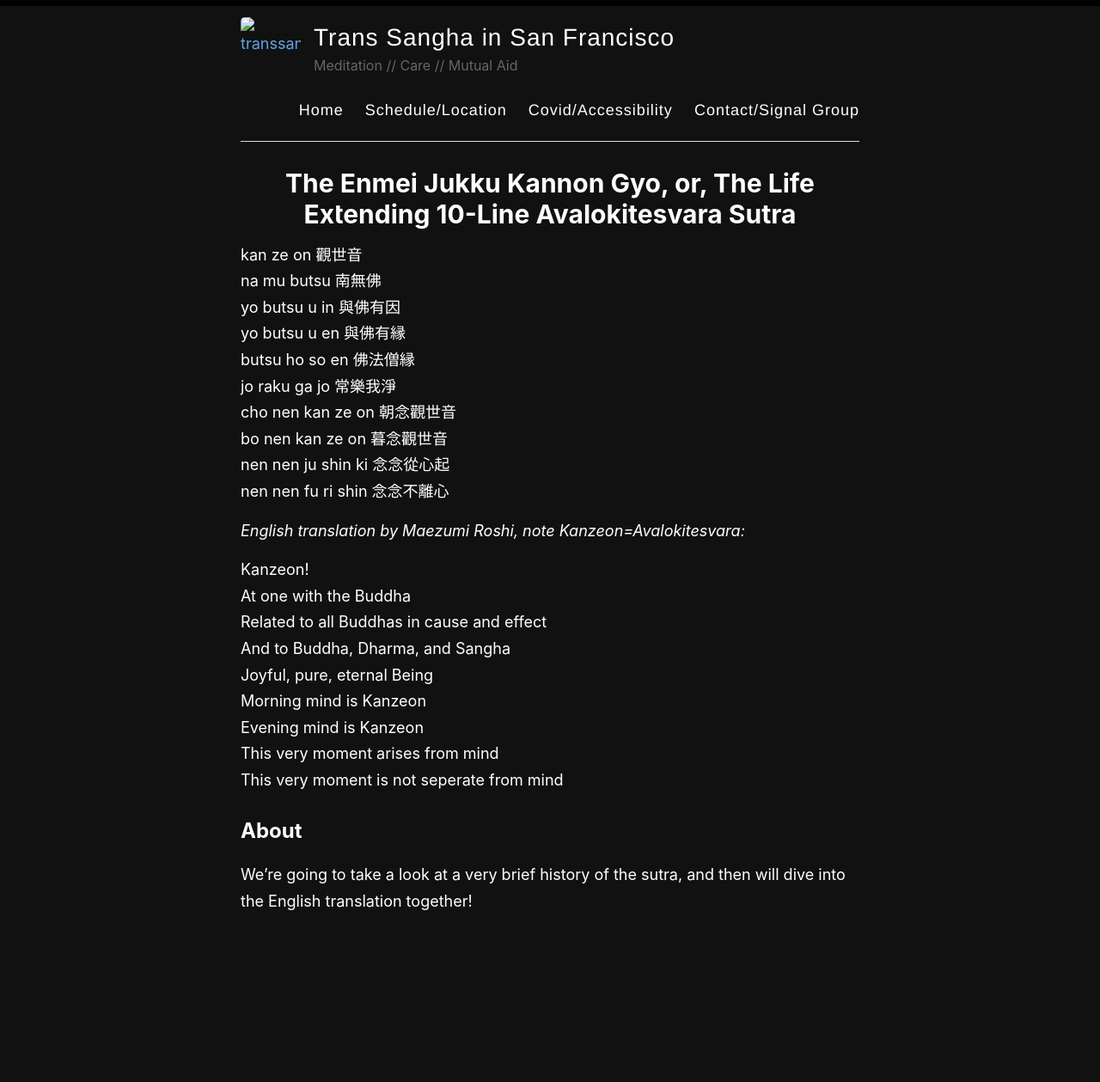
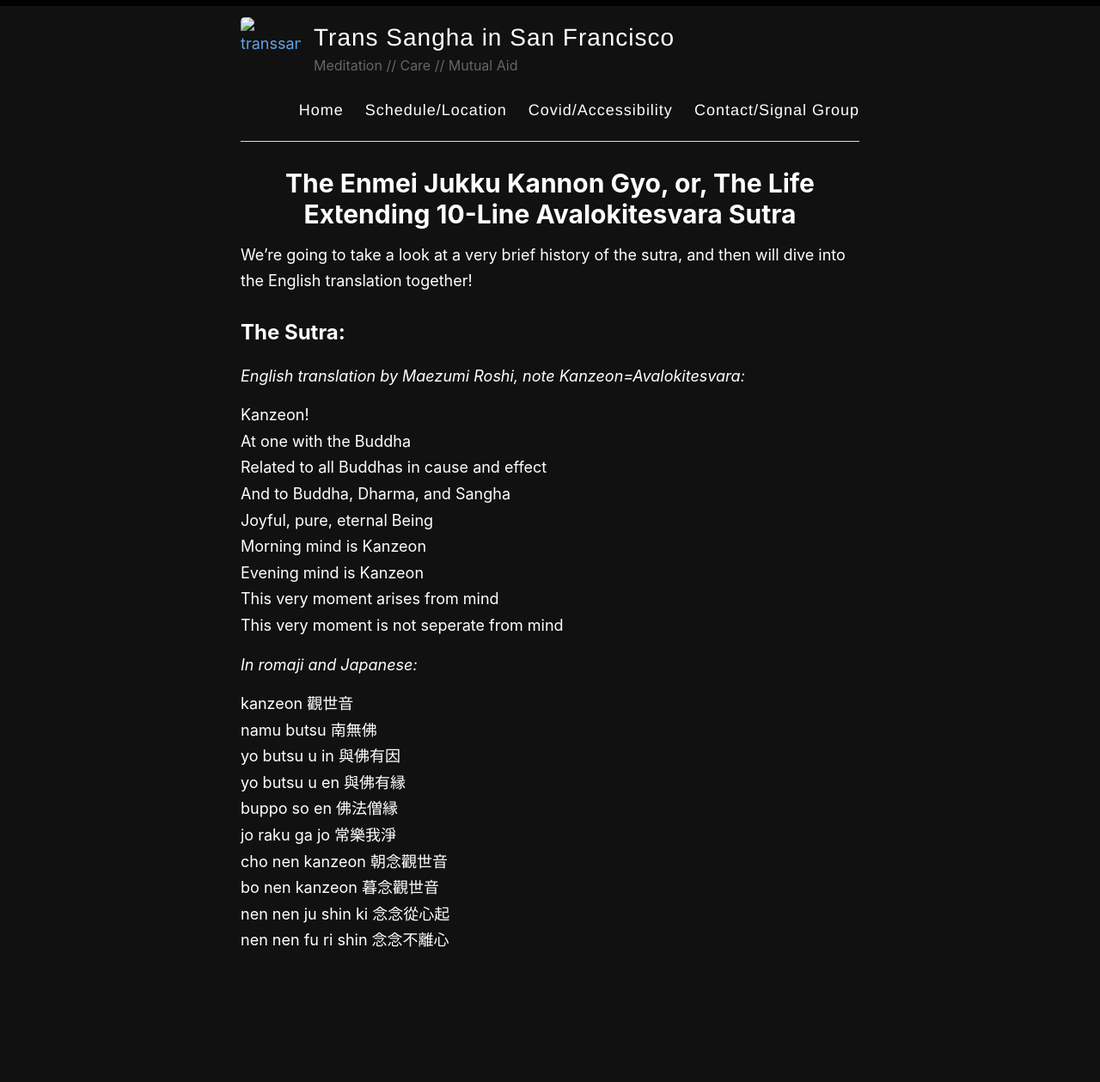
Before and after one commit to rykener/transsangha, a Jekyll site: the page built from _pages/enmei.md, in a window 1280 px wide. Shown: the whole page at 86% size. Built offline with Jekyll 4.4.1, drawn with Linux system fonts in a browser that asks for light colours; before the commit the page ends 1213 px from its top, so only the background shows below that; part of the change alters nothing that is shown.

Commit message:
restructure

```diff
--- a/_pages/enmei.md
+++ b/_pages/enmei.md
@@ -4,16 +4,9 @@ title: The Enmei Jukku Kannon Gyo, or, The Life Extending 10-Line Avalokitesvara
 permalink: /enmei
 ---
 
-kan ze on 觀世音
-na mu butsu 南無佛
-yo butsu u in 與佛有因
-yo butsu u en 與佛有縁
-butsu ho so en 佛法僧縁
-jo raku ga jo 常樂我淨
-cho nen kan ze on 朝念觀世音
-bo nen kan ze on 暮念觀世音
-nen nen ju shin ki 念念從心起
-nen nen fu ri shin 念念不離心
+We're going to take a look at a very brief history of the sutra, and then will dive into the English translation together!
+
+## The Sutra:
 
 _English translation by Maezumi Roshi, note Kanzeon=Avalokitesvara:_
 
@@ -27,6 +20,15 @@ Evening mind is Kanzeon
 This very moment arises from mind
 This very moment is not seperate from mind
 
-## About
+_In romaji and Japanese:_
 
-We're going to take a look at a very brief history of the sutra, and then will dive into the English translation together!
+kanzeon 觀世音
+namu butsu 南無佛
+yo butsu u in 與佛有因
+yo butsu u en 與佛有縁
+buppo so en 佛法僧縁
+jo raku ga jo 常樂我淨
+cho nen kanzeon 朝念觀世音
+bo nen kanzeon 暮念觀世音
+nen nen ju shin ki 念念從心起
+nen nen fu ri shin 念念不離心
```
